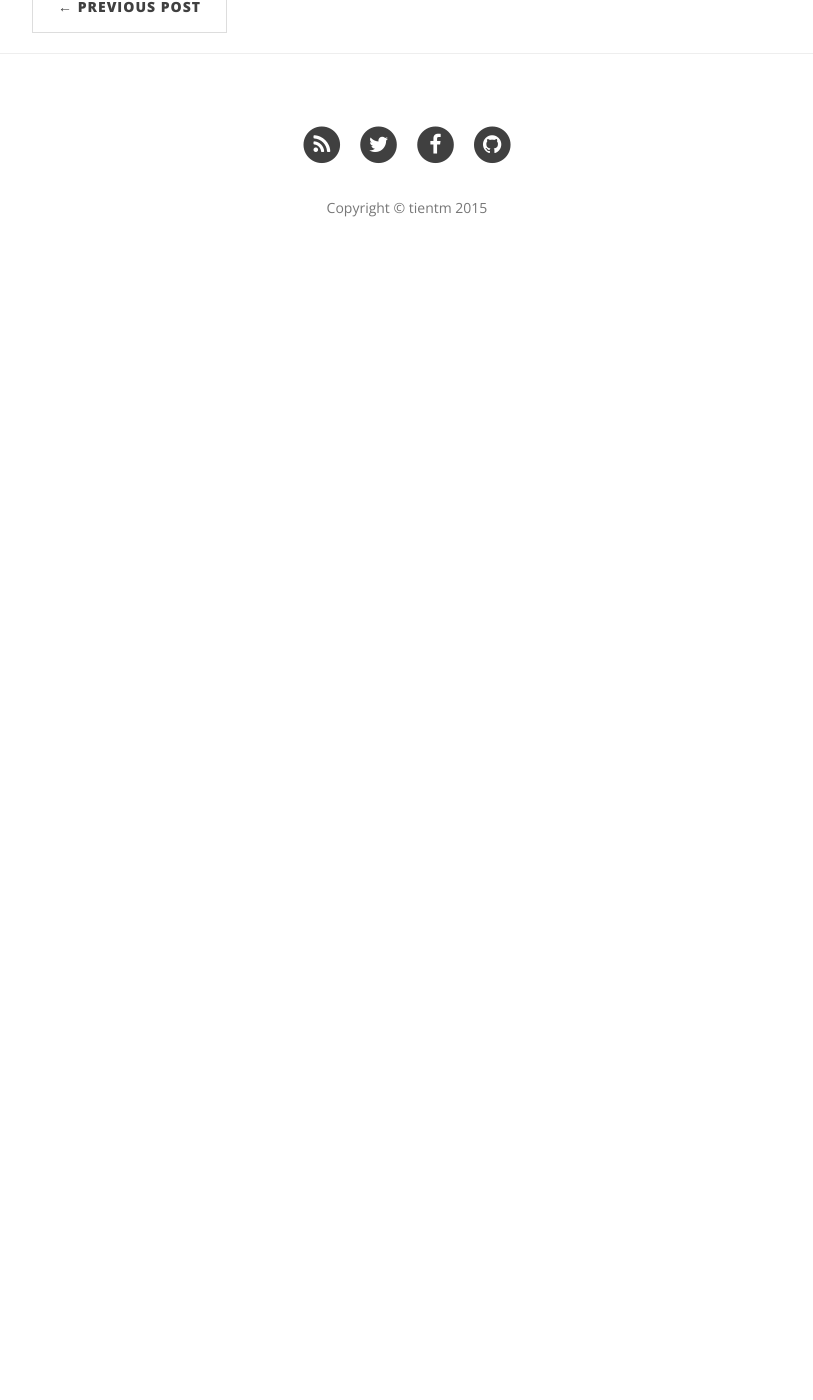
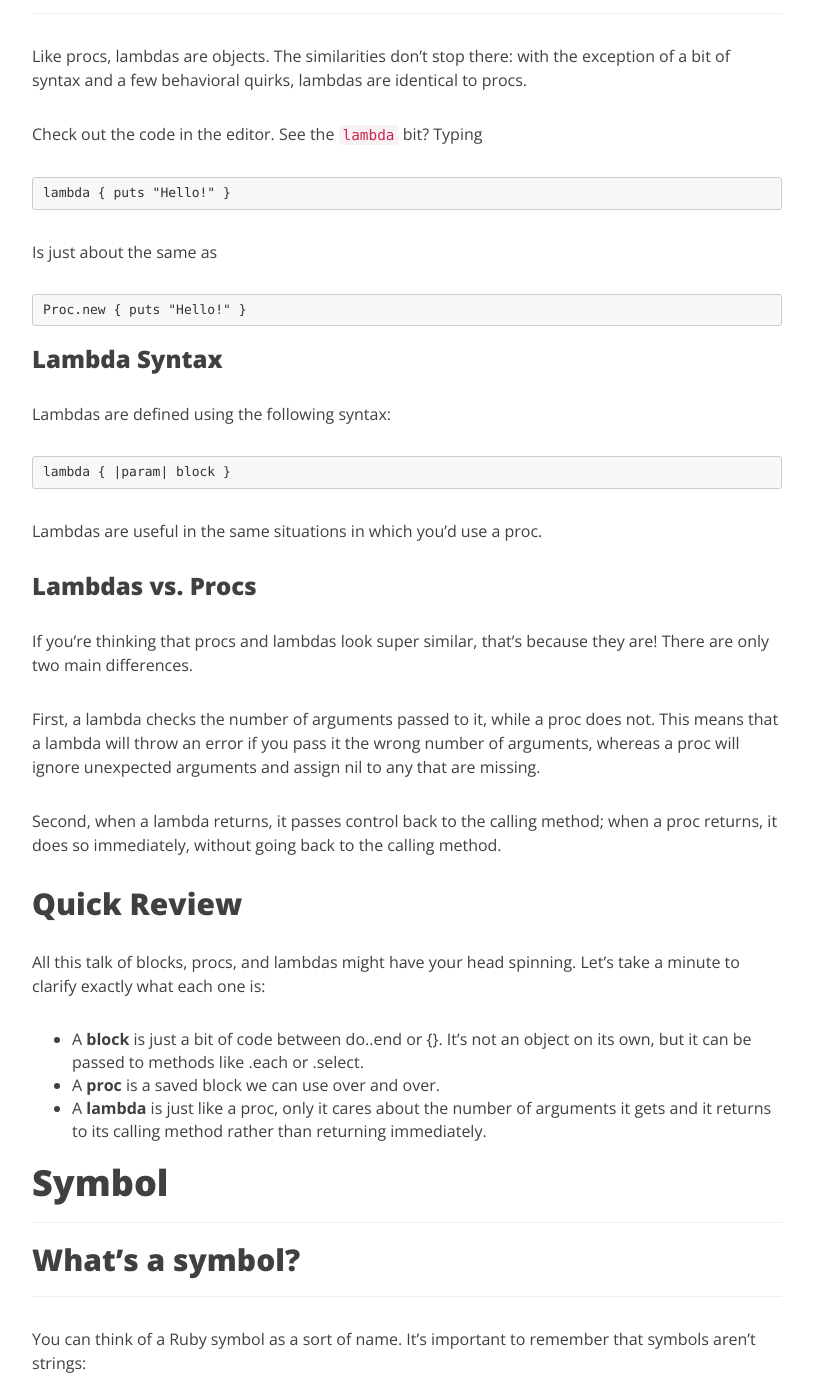
Before and after one commit to taminhtien/taminhtien.github.io, a Jekyll site: the page built from _posts/2015-10-22-ruby-notes.markdown, in a window 1280 px wide and 1400 px high, scrolled down 2398 px. Shown: the whole window, without its empty margins (233-1046 px from the left). Built offline with Jekyll 4.4.1, drawn with Linux system fonts in a browser that asks for light colours; nearby versions of some CDN libraries; before the commit the page ends 2681 px from its top, so only the background shows below that; some of the changed text lies outside the part shown.

Commit message:
Add symbol explanation

````diff
--- a/_posts/2015-10-22-ruby-notes.markdown
+++ b/_posts/2015-10-22-ruby-notes.markdown
@@ -67,3 +67,86 @@
 
 - Procs are full-fledged objects, so they have all the powers and abilities of objects. (Blocks do not.)
 - Unlike blocks, procs can be called over and over without rewriting them. This prevents you from having to retype the contents of your block every time you need to execute a particular bit of code.
+
+## Lambda
+---
+
+Like procs, lambdas are objects. The similarities don't stop there: with the exception of a bit of syntax and a few behavioral quirks, lambdas are identical to procs.
+
+Check out the code in the editor. See the ```lambda``` bit? Typing
+
+~~~
+lambda { puts "Hello!" }
+~~~
+
+Is just about the same as
+
+~~~
+Proc.new { puts "Hello!" }
+~~~
+
+### Lambda Syntax
+
+Lambdas are defined using the following syntax:
+
+~~~
+lambda { |param| block }
+~~~
+
+Lambdas are useful in the same situations in which you'd use a proc.
+
+### Lambdas vs. Procs
+
+If you're thinking that procs and lambdas look super similar, that's because they are! There are only two main differences.
+
+First, a lambda checks the number of arguments passed to it, while a proc does not. This means that a lambda will throw an error if you pass it the wrong number of arguments, whereas a proc will ignore unexpected arguments and assign nil to any that are missing.
+
+Second, when a lambda returns, it passes control back to the calling method; when a proc returns, it does so immediately, without going back to the calling method.
+
+## Quick Review
+
+All this talk of blocks, procs, and lambdas might have your head spinning. Let's take a minute to clarify exactly what each one is:
+
+- A **block** is just a bit of code between do..end or {}. It's not an object on its own, but it can be passed to methods like .each or .select.
+- A **proc** is a saved block we can use over and over.
+- A **lambda** is just like a proc, only it cares about the number of arguments it gets and it returns to its calling method rather than returning immediately.
+
+# Symbol
+---
+
+## What's a symbol?
+---
+
+You can think of a Ruby symbol as a sort of name. It's important to remember that symbols aren't strings:
+
+~~~
+"string" == :string # false
+~~~
+
+Above and beyond the different syntax, there's a key behavior of symbols that makes them different from strings: while there can be multiple different strings that all have the same value, there's only one copy of any particular symbol at a given time.
+
+~~~
+puts "string".object_id # => 15796720
+puts "string".object_id # => 15796500
+
+puts :symbol.object_id # => 319528
+puts :symbol.object_id # => 319528
+~~~
+
+## What are Symbols Used For?
+
+Symbols pop up in a lot of places in Ruby, but they're primarily used either as hash keys or for referencing method names. (We'll see how symbols can reference methods in a later lesson.)
+
+~~~
+sounds = {
+  :cat => "meow",
+  :dog => "woof",
+  :computer => 10010110,
+}
+~~~
+
+Symbols make good hash keys for a few reasons:
+
+- They're immutable, meaning they can't be changed once they're created;
+- Only one copy of any symbol exists at a given time, so they save memory;
+- Symbol-as-keys are faster than strings-as-keys because of the above two reasons.
````
